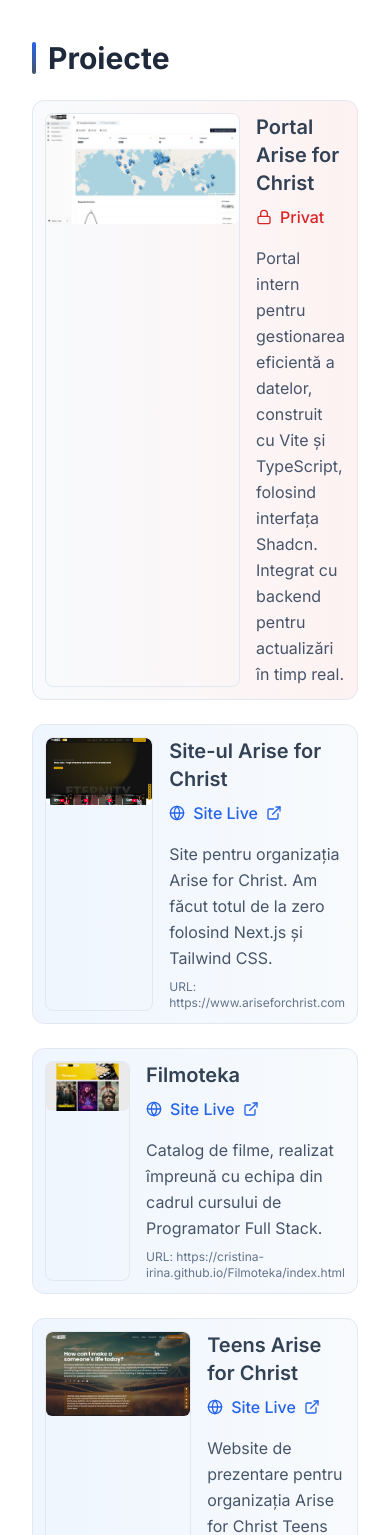
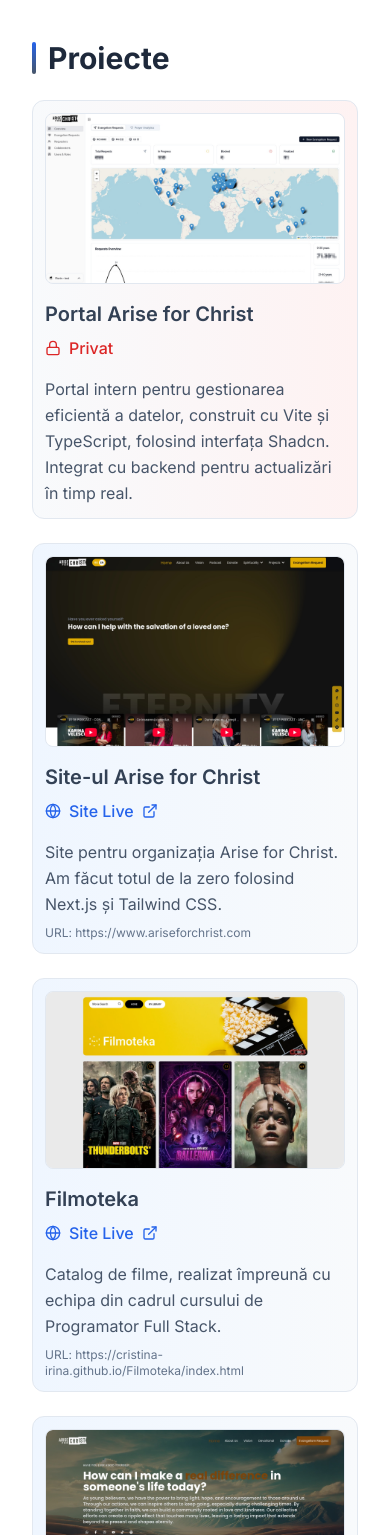
Before and after one commit to FlorinBejera2002/personal-cv, a Next.js app: page / in a window 390 px wide. Shown: the part 4413-5948 px from the top of the page. Built offline with nearby package versions, Linux system fonts and the light colour scheme.

Commit message:
feat: fix response for projects

```diff
--- a/app/page.tsx
+++ b/app/page.tsx
@@ -472,7 +472,7 @@ export default function CV() {
 
 						<div className="grid gap-6">
 							{/* Portal Arise for Christ */}
-							<div className="bg-gradient-to-r from-slate-50 to-red-50 rounded-xl p-3 border border-slate-200 flex gap-4">
+							<div className="bg-gradient-to-r from-slate-50 to-red-50 rounded-xl p-3 border border-slate-200 flex flex-col md:flex-row gap-4">
 								<div
 									className="relative group cursor-pointer overflow-hidden rounded-lg border border-slate-200 hover:border-blue-300 transition-all duration-200"
 									onClick={() => openImageModal(7)}
@@ -480,7 +480,7 @@ export default function CV() {
 									<Image
 										src={image7}
 										alt="Portal Arise for Christ"
-										className="object-cover rounded-md"
+										className="object-cover rounded-md w-full md:w-52"
 										width={200}
 										height={100}
 									/>
@@ -507,7 +507,7 @@ export default function CV() {
 							</div>
 
 							{/* Site-ul Arise for Christ */}
-							<div className="bg-gradient-to-r from-blue-50 to-slate-50 rounded-xl p-3 border border-slate-200 transition-shadow duration-300 flex gap-4">
+							<div className="bg-gradient-to-r from-blue-50 to-slate-50 rounded-xl p-3 border border-slate-200 transition-shadow duration-300 flex flex-col md:flex-row gap-4">
 								<div
 									className="relative group cursor-pointer overflow-hidden rounded-lg border border-slate-200 hover:border-blue-300 transition-all duration-200"
 									onClick={() => openImageModal(10)}
@@ -515,7 +515,7 @@ export default function CV() {
 									<Image
 										src={image9}
 										alt="Site-ul Arise for Christ"
-										className="object-cover rounded-md"
+										className="object-cover rounded-md  w-full md:w-52"
 										width={200}
 										height={100}
 									/>
@@ -551,7 +551,7 @@ export default function CV() {
 							</div>
 
 							{/* Filmoteka */}
-							<div className="bg-gradient-to-r from-blue-50 to-slate-50 rounded-xl p-3 border border-slate-200 transition-shadow duration-300 flex gap-4">
+							<div className="bg-gradient-to-r from-blue-50 to-slate-50 rounded-xl p-3 border border-slate-200 transition-shadow duration-300 flex flex-col md:flex-row gap-4">
 								<div
 									className="relative group cursor-pointer overflow-hidden rounded-lg border border-slate-200 hover:border-blue-300 transition-all duration-200"
 									onClick={() => openImageModal(10)}
@@ -559,7 +559,7 @@ export default function CV() {
 									<Image
 										src={filmoteka}
 										alt="Filmoteka"
-										className="object-cover rounded-md"
+										className="object-cover rounded-md  w-full md:w-52"
 										width={200}
 										height={100}
 									/>
@@ -595,7 +595,7 @@ export default function CV() {
 							</div>
 
 							{/* Teens Arise for Christ */}
-							<div className="bg-gradient-to-r from-blue-50 to-slate-50 rounded-xl p-3 border border-slate-200 transition-shadow duration-300 flex gap-4">
+							<div className="bg-gradient-to-r from-blue-50 to-slate-50 rounded-xl p-3 border border-slate-200 transition-shadow duration-300 flex flex-col md:flex-row gap-4">
 								<div
 									className="relative group cursor-pointer overflow-hidden rounded-lg border border-slate-200 hover:border-blue-300 transition-all duration-200"
 									onClick={() => openImageModal(11)}
@@ -603,7 +603,7 @@ export default function CV() {
 									<Image
 										src={teens}
 										alt="Teens Arise for Christ"
-										className="object-cover rounded-md"
+										className="object-cover rounded-md  w-full md:w-52"
 										width={200}
 										height={100}
 									/>
@@ -639,7 +639,7 @@ export default function CV() {
 							</div>
 
 							{/* Philippine Arise for Christ */}
-							<div className="bg-gradient-to-r from-blue-50 to-slate-50 rounded-xl p-3 border border-slate-200 transition-shadow duration-300 flex gap-4">
+							<div className="bg-gradient-to-r from-blue-50 to-slate-50 rounded-xl p-3 border border-slate-200 transition-shadow duration-300 flex flex-col md:flex-row gap-4">
 								<div
 									className="relative group cursor-pointer overflow-hidden rounded-lg border border-slate-200 hover:border-blue-300 transition-all duration-200"
 									onClick={() => openImageModal(12)}
@@ -647,7 +647,7 @@ export default function CV() {
 									<Image
 										src={philippine}
 										alt="Philippine Arise for Christ"
-										className="object-cover rounded-md"
+										className="object-cover rounded-md  w-full md:w-52"
 										width={200}
 										height={100}
 									/>
@@ -683,7 +683,7 @@ export default function CV() {
 							</div>
 
 							{/* Hebron AFC Home */}
-							<div className="bg-gradient-to-r from-blue-50 to-slate-50 rounded-xl p-3 border border-slate-200 transition-shadow duration-300 flex gap-4">
+							<div className="bg-gradient-to-r from-blue-50 to-slate-50 rounded-xl p-3 border border-slate-200 transition-shadow duration-300 flex flex-col md:flex-row gap-4">
 								<div
 									className="relative group cursor-pointer overflow-hidden rounded-lg border border-slate-200 hover:border-blue-300 transition-all duration-200"
 									onClick={() => openImageModal(13)}
@@ -691,7 +691,7 @@ export default function CV() {
 									<Image
 										src={hebron}
 										alt="Hebron AFC Home"
-										className="object-cover rounded-md"
+										className="object-cover rounded-md  w-full md:w-52"
 										width={200}
 										height={100}
 									/>
@@ -727,7 +727,7 @@ export default function CV() {
 							</div>
 
 							{/* Formular AMiCUS Timișoara */}
-							<div className="bg-gradient-to-r from-blue-50 to-slate-50 rounded-xl p-3 border border-slate-200 transition-shadow duration-300 flex gap-4">
+							<div className="bg-gradient-to-r from-blue-50 to-slate-50 rounded-xl p-3 border border-slate-200 transition-shadow duration-300 flex flex-col md:flex-row gap-4">
 								<div
 									className="relative group cursor-pointer overflow-hidden rounded-lg border border-slate-200 hover:border-blue-300 transition-all duration-200"
 									onClick={() => openImageModal(14)}
@@ -735,7 +735,7 @@ export default function CV() {
 									<Image
 										src={amicus}
 										alt="Formular AMiCUS Timișoara"
-										className="object-cover rounded-md"
+										className="object-cover rounded-md  w-full md:w-52"
 										width={200}
 										height={100}
 									/>
@@ -771,7 +771,7 @@ export default function CV() {
 							</div>
 
 							{/* Site Inghetata */}
-							<div className="bg-gradient-to-r from-blue-50 to-slate-50 rounded-xl p-3 border border-slate-200 transition-shadow duration-300 flex gap-4">
+							<div className="bg-gradient-to-r from-blue-50 to-slate-50 rounded-xl p-3 border border-slate-200 transition-shadow duration-300 flex flex-col md:flex-row gap-4">
 								<div
 									className="relative group cursor-pointer overflow-hidden rounded-lg border border-slate-200 hover:border-blue-300 transition-all duration-200"
 									onClick={() => openImageModal(15)}
@@ -779,7 +779,7 @@ export default function CV() {
 									<Image
 										src={ice}
 										alt="Site Inghetata"
-										className="object-cover rounded-md"
+										className="object-cover rounded-md  w-full md:w-52"
 										width={200}
 										height={100}
 									/>
```
